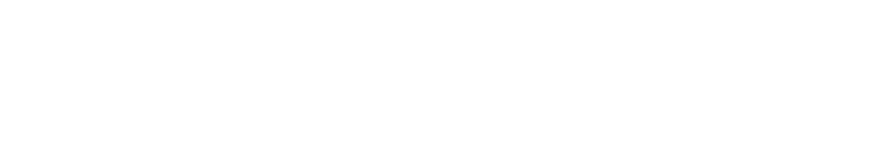
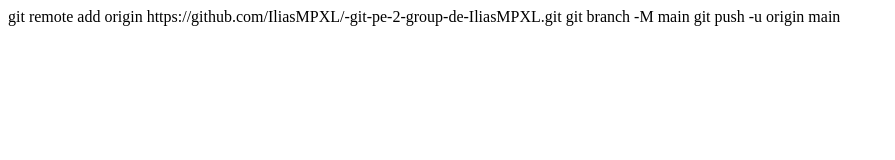
Before and after one commit to IliasMPXL/git-pe-2-group-de-IliasMPXL, a website: page git taak 2.html in a window 1280 px wide. Shown: the whole page, without its empty margins (0-895 px from the left). Drawn offline with Linux system fonts and the light colour scheme.

Commit message:
finalisatie PE2
taak klaar

```diff
--- a/git taak 2.html
+++ b/git taak 2.html
@@ -7,4 +7,6 @@
 <body>
 
 </body>
-</html>
+</html>git remote add origin https://github.com/IliasMPXL/-git-pe-2-group-de-IliasMPXL.git
+git branch -M main
+git push -u origin main
```
